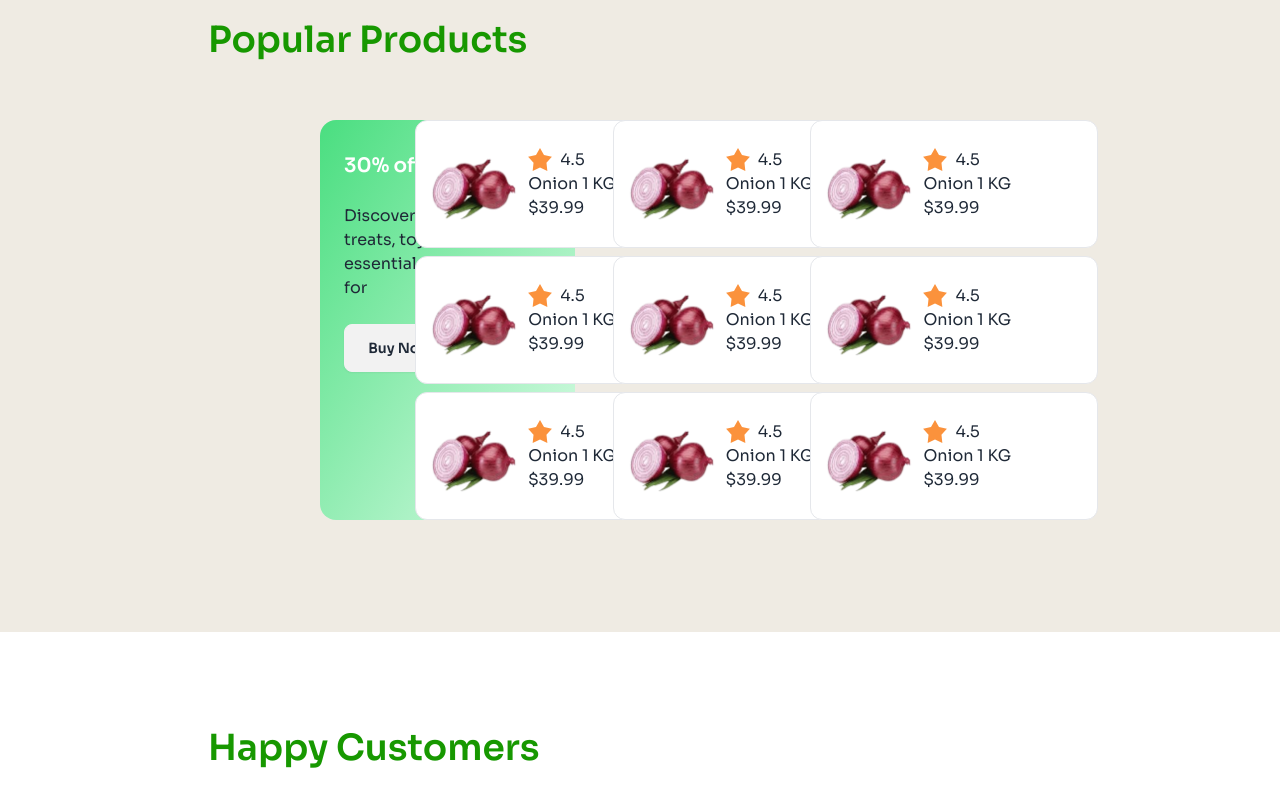
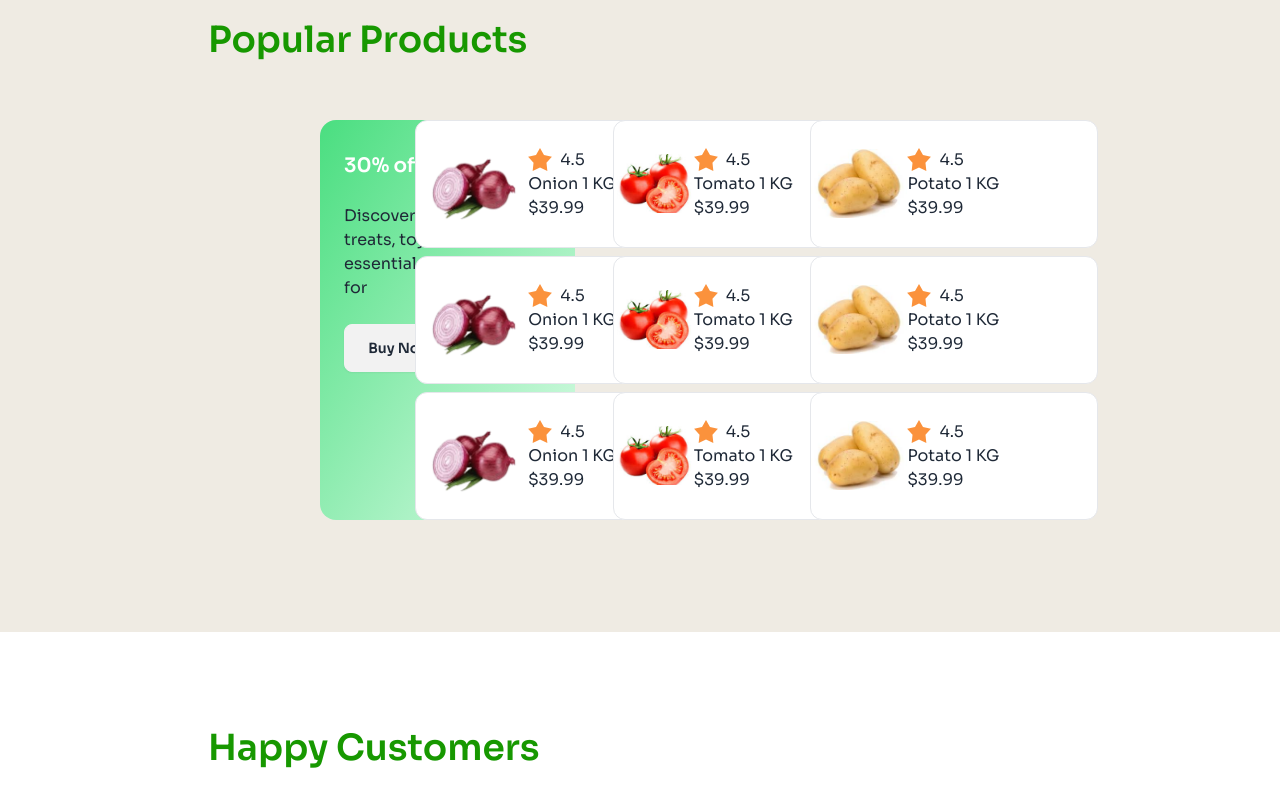
Before and after one commit to meshal10613/assignment-3, a plain HTML site: page index.html in a window 1280 px wide. Shown: the part 1800-2600 px from the top of the page. Drawn offline with nearby package versions, Linux system fonts and the light colour scheme.

Commit message:
some bug fixed

```diff
--- a/index.html
+++ b/index.html
@@ -147,7 +147,7 @@
 
             <div class="grid grid-cols-2 md:grid-cols-3 gap-2 lg:relative lg:right-20 lg:-top-3">
               <!-- card-1 -->
-              <div class="bg-base-100 w-56 lg:w-72 md:h-32 flex items-center mx-auto border rounded-xl">
+              <div class="bg-base-100 w-56 h-28 lg:w-72 md:h-32 flex items-center mx-auto border rounded-xl">
                 <figure>
                   <img
                     src="./c2-assets/onion.png"
@@ -164,41 +164,41 @@
                 </div>
               </div>
               <!-- card-2 -->
-              <div class="bg-base-100 w-56 lg:w-72 md:h-32 flex items-center mx-auto border rounded-xl">
+              <div class="bg-base-100 w-56 h-28 lg:w-72 md:h-32 flex items-center mx-auto border rounded-xl">
                 <figure>
                   <img
-                    src="./c2-assets/onion.png"
+                    src="./c2-assets/tomato.jpeg"
                     alt="Movie"
-                    class="w-28"/>
+                    class="w-20"/>
                 </figure>
                 <div class="">
                   <div class="rating flex gap-2">
                     <input type="radio" name="rating-2" class="mask mask-star-2 bg-orange-400" />
                     <p>4.5</p>
                   </div>
-                  <h4>Onion 1 KG</h4>
+                  <h4>Tomato 1 KG</h4>
                   <p>$39.99</p>
                 </div>
               </div>
               <!-- card-3 -->
-              <div class="bg-base-100 w-56 lg:w-72 md:h-32 flex items-center mx-auto border rounded-xl">
+              <div class="bg-base-100 w-56 h-28 lg:w-72 md:h-32 flex items-center mx-auto border rounded-xl">
                 <figure>
                   <img
-                    src="./c2-assets/onion.png"
+                    src="./c2-assets/potato.jpeg"
                     alt="Movie"
-                    class="w-28"/>
+                    class="w-24"/>
                 </figure>
                 <div class="">
                   <div class="rating flex gap-2">
                     <input type="radio" name="rating-2" class="mask mask-star-2 bg-orange-400" />
                     <p>4.5</p>
                   </div>
-                  <h4>Onion 1 KG</h4>
+                  <h4>Potato 1 KG</h4>
                   <p>$39.99</p>
                 </div>
               </div>
               <!-- card-4 -->
-              <div class="bg-base-100 w-56 lg:w-72 md:h-32 flex items-center mx-auto border rounded-xl">
+              <div class="bg-base-100 w-56 h-28 lg:w-72 md:h-32 flex items-center mx-auto border rounded-xl">
                 <figure>
                   <img
                     src="./c2-assets/onion.png"
@@ -215,41 +215,41 @@
                 </div>
               </div>
               <!-- card-5 -->
-              <div class="bg-base-100 w-56 lg:w-72 md:h-32 flex items-center mx-auto border rounded-xl">
+              <div class="bg-base-100 w-56 h-28 lg:w-72 md:h-32 flex items-center mx-auto border rounded-xl">
                 <figure>
                   <img
-                    src="./c2-assets/onion.png"
+                    src="./c2-assets/tomato.jpeg"
                     alt="Movie"
-                    class="w-28"/>
+                    class="w-20"/>
                 </figure>
                 <div class="">
                   <div class="rating flex gap-2">
                     <input type="radio" name="rating-2" class="mask mask-star-2 bg-orange-400" />
                     <p>4.5</p>
                   </div>
-                  <h4>Onion 1 KG</h4>
+                  <h4>Tomato 1 KG</h4>
                   <p>$39.99</p>
                 </div>
               </div>
               <!-- card-6 -->
-              <div class="bg-base-100 w-56 lg:w-72 md:h-32 flex items-center mx-auto border rounded-xl">
+              <div class="bg-base-100 w-56 h-28 lg:w-72 md:h-32 flex items-center mx-auto border rounded-xl">
                 <figure>
                   <img
-                    src="./c2-assets/onion.png"
+                    src="./c2-assets/potato.jpeg"
                     alt="Movie"
-                    class="w-28"/>
+                    class="w-24"/>
                 </figure>
                 <div class="">
                   <div class="rating flex gap-2">
                     <input type="radio" name="rating-2" class="mask mask-star-2 bg-orange-400" />
                     <p>4.5</p>
                   </div>
-                  <h4>Onion 1 KG</h4>
+                  <h4>Potato 1 KG</h4>
                   <p>$39.99</p>
                 </div>
               </div>
               <!-- card-7 -->
-              <div class="bg-base-100 w-56 lg:w-72 md:h-32 flex items-center mx-auto border rounded-xl">
+              <div class="bg-base-100 w-56 h-28 lg:w-72 md:h-32 flex items-center mx-auto border rounded-xl">
                 <figure>
                   <img
                     src="./c2-assets/onion.png"
@@ -266,36 +266,36 @@
                 </div>
               </div>
               <!-- card-8 -->
-              <div class="bg-base-100 w-56 lg:w-72 md:h-32 flex items-center mx-auto border rounded-xl">
+              <div class="bg-base-100 w-56 h-28 lg:w-72 md:h-32 flex items-center mx-auto border rounded-xl">
                 <figure>
                   <img
-                    src="./c2-assets/onion.png"
+                    src="./c2-assets/tomato.jpeg"
                     alt="Movie"
-                    class="w-28"/>
+                    class="w-20"/>
                 </figure>
                 <div class="">
                   <div class="rating flex gap-2">
                     <input type="radio" name="rating-2" class="mask mask-star-2 bg-orange-400" />
                     <p>4.5</p>
                   </div>
-                  <h4>Onion 1 KG</h4>
+                  <h4>Tomato 1 KG</h4>
                   <p>$39.99</p>
                 </div>
               </div>
               <!-- card-9 -->
-              <div class="bg-base-100 w-56 lg:w-72 md:h-32 flex items-center mx-auto border rounded-xl">
+              <div class="bg-base-100 w-56 h-28 lg:w-72 md:h-32 flex items-center mx-auto border rounded-xl">
                 <figure>
                   <img
-                    src="./c2-assets/onion.png"
+                    src="./c2-assets/potato.jpeg"
                     alt="Movie"
-                    class="w-28"/>
+                    class="w-24"/>
                 </figure>
                 <div class="">
                   <div class="rating flex gap-2">
                     <input type="radio" name="rating-2" class="mask mask-star-2 bg-orange-400" />
                     <p>4.5</p>
                   </div>
-                  <h4>Onion 1 KG</h4>
+                  <h4>Potato 1 KG</h4>
                   <p>$39.99</p>
                 </div>
               </div>
@@ -321,10 +321,10 @@
                   <input type="radio" name="rating-1" class="mask mask-star-2 bg-orange-400" />
                   <input type="radio" name="rating-1" class="mask mask-star-2 bg-orange-400" />
                   <input type="radio" name="rating-1" class="mask mask-star-2 bg-orange-400" />
+                  <input type="radio" name="rating-1" class="mask mask-star-2 bg-orange-400" />
                   <input type="radio" name="rating-1" class="mask mask-star-2 bg-orange-400" checked="checked" />
-                  <input type="radio" name="rating-1" class="mask mask-star-2 bg-orange-400" />
                 </div>
-                <p>The vegetables here are always fresh and organic. I love how they maintain quality and cleanliness. Highly recommended!</p>
+                <p class="font-light md:text-xl">I love how they maintain quality and cleanliness. Highly recommended!</p>
               </div>
             </div>
             <!-- Card-2 -->
@@ -343,7 +343,7 @@
                   <input type="radio" name="rating-2" class="mask mask-star-2 bg-orange-400" checked="checked" />
                   <input type="radio" name="rating-2" class="mask mask-star-2 bg-orange-400" />
                 </div>
-                <p>The shop is clean, and everything is well arranged. Shopping here is always a pleasure.</p>
+                <p class="font-light md:text-xl">The shop is clean, and everything is well arranged. Shopping here is always a pleasure.</p>
               </div>
             </div>
             <!-- Card-3 -->
@@ -359,10 +359,10 @@
                   <input type="radio" name="rating-3" class="mask mask-star-2 bg-orange-400" />
                   <input type="radio" name="rating-3" class="mask mask-star-2 bg-orange-400" />
                   <input type="radio" name="rating-3" class="mask mask-star-2 bg-orange-400" />
+                  <input type="radio" name="rating-3" class="mask mask-star-2 bg-orange-400" />
                   <input type="radio" name="rating-3" class="mask mask-star-2 bg-orange-400" checked="checked" />
-                  <input type="radio" name="rating-3" class="mask mask-star-2 bg-orange-400" />
                 </div>
-                <p>The vegetables stay fresh for a long time, unlike those from supermarkets. It's clear that they prioritize quality over quantity.</p>
+                <p class="font-light md:text-xl">The vegetables stay fresh for a long time, unlike those from supermarkets.</p>
               </div>
             </div>
             <!-- Card-4 -->
@@ -381,7 +381,7 @@
                   <input type="radio" name="rating-3" class="mask mask-star-2 bg-orange-400" checked="checked" />
                   <input type="radio" name="rating-3" class="mask mask-star-2 bg-orange-400" />
                 </div>
-                <p>The shop has a great selection, but I wish they had more locally grown vegetables at lower prices.</p>
+                <p class="font-light md:text-xl">The shop has a great selection, but I wish they had more locally grown vegetables at lower prices.</p>
               </div>
             </div>
           </div>
```
Also changed, not shown: c2-assets/potato.jpeg (added), c2-assets/tomato.jpeg (added).
